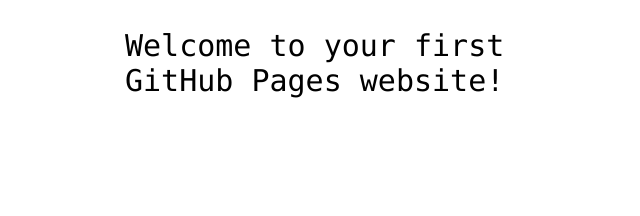
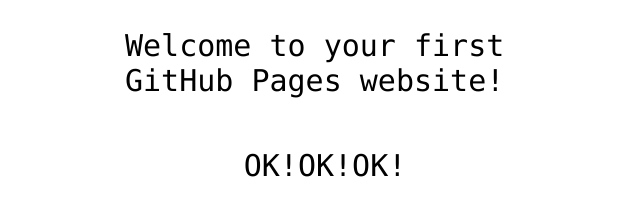
Before and after one commit to lilei9635/temp190925, a plain HTML site: page index.html in a window 1280 px wide. Shown: the part 360-576 px from the top of the page, without its empty margins (315-955 px from the left). Drawn offline with Linux system fonts and the light colour scheme.

Commit message:
Update index.html
add a line!

```diff
--- a/index.html
+++ b/index.html
@@ -13,6 +13,7 @@
 
 <!-- Change this code here by copy and pasting your template on line 15 -->
 <p>Welcome to your first GitHub Pages website!</p>
+<p align=center>OK!OK!OK!</p>
 
 </body>
 </html>
```
